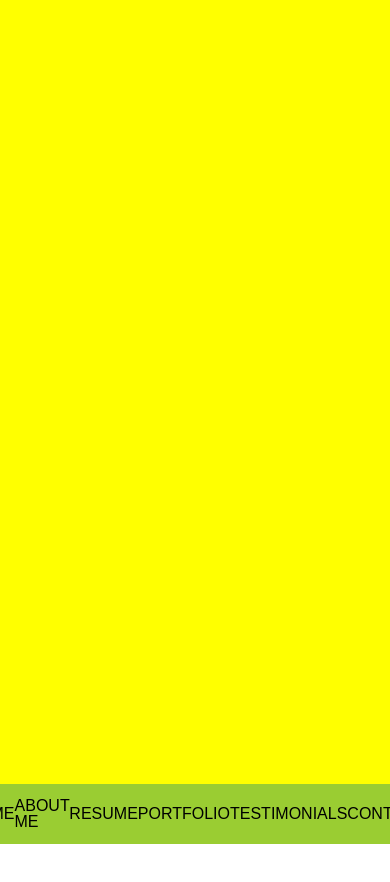
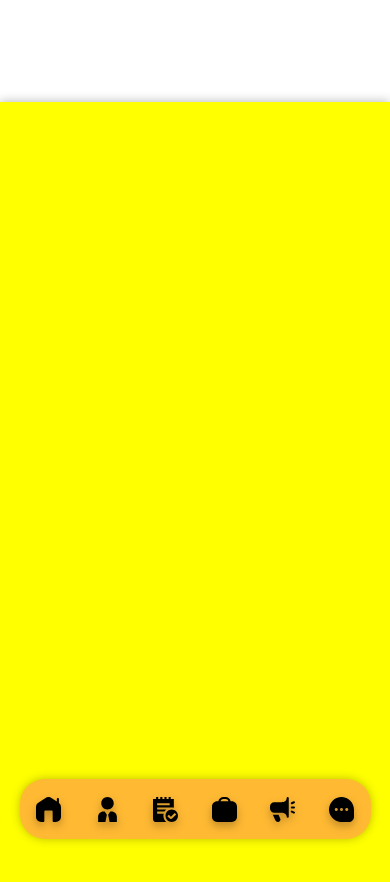
Before and after one commit to AngelGaitanG/AG-Portfolio, an Angular app: page / in a window 390 px wide. Shown: the top 882 px of the page. Before the commit the page ends 844 px from the top, so only its background shows below. Built offline with nearby package versions, Linux system fonts and the light colour scheme.

Commit message:
Header styles and its responsive designed

```diff
--- a/src/app/app.component.html
+++ b/src/app/app.component.html
@@ -1,6 +1,8 @@
+<div class="root">
     <header>
         <app-header></app-header>
     </header>
     <main>
         <router-outlet></router-outlet>
     </main>
+</div>
--- a/src/app/app.component.scss
+++ b/src/app/app.component.scss
@@ -1,15 +1,22 @@
 :host {
+    height: 100vh;
     display: flex;
-    margin: 0 auto;
+    justify-content: center;
+    align-items: center;
+}
+.root {
+    display: flex;
+    margin: auto;
     width: 100%;
     background-color: violet;
-    height: 100vh;
+    height: 641px;
     max-width: 1160px;
+    box-shadow: 0 0 10px rgba(0, 0, 0, .3);
 }
+
 
 header {
     width: 21%;
-
 }
 
 main {
@@ -26,12 +33,12 @@ main {
     header {
         width: 100%;
         height: 60px;
-        position: fixed;
-        bottom: 0;
+        position: absolute;
+        bottom: 5px;
     }
 
     main {
         width: 100%;
-        height: calc(100vh - 60px);
+        height: calc(100vh);
     }
 }
--- a/src/app/shared/components/header/header.component.html
+++ b/src/app/shared/components/header/header.component.html
@@ -3,11 +3,41 @@
 </div>
 <nav>
     <ul>
-        <li><a href="#">HOME</a></li>
-        <li><a href="#">ABOUT ME</a></li>
-        <li><a href="#">RESUME</a></li>
-        <li><a href="#">PORTFOLIO</a></li>
-        <li><a href="#">TESTIMONIALS</a></li>
-        <li><a href="#">CONTACT</a></li>
+        <li>
+            <a href="#">
+                <span>HOME</span>
+                <img src="../../../../assets/icons/chimenea-de-la-casa-b.svg" alt="" >
+            </a>
+        </li>
+        <li>
+            <a href="#">
+                <span>ABOUT ME</span>
+                <img src="../../../../assets/icons/hombre-empleado-alt-b.svg" alt="" >
+            </a>
+        </li>
+        <li>
+            <a href="#">
+                <span>RESUME</span>
+                <img src="../../../../assets/icons/verificacion-resumida-b.svg" alt="" >
+            </a>
+        </li>
+        <li>
+            <a href="#">
+                <span>PORTFOLIO</span>
+                <img src="../../../../assets/icons/maletin-en-blanco-b.svg" alt="" >
+            </a>
+        </li>
+        <li>
+            <a href="#">
+                <span>TESTIMONIALS</span>
+                <img src="../../../../assets/icons/megafono-b.svg" alt="" >
+            </a>
+        </li>
+        <li>
+            <a href="#">
+                <span>CONTACT</span>
+                <img src="../../../../assets/icons/puntos-de-comentario-b.svg" alt="" >
+            </a>
+        </li>
     </ul>
 </nav>
--- a/src/app/shared/components/header/header.component.scss
+++ b/src/app/shared/components/header/header.component.scss
@@ -1,13 +1,15 @@
+@import "../../../../styles.scss";
+
 :host {
     display: flex;
     flex-direction: column;
-    background-color: yellowgreen;
+    background-color: $primary-color;
+    height: 641px;
 }
 
 .hero {
     width: 100%;
-    height: 200px;
-    background-color: #f5f5f5;
+    height: 31.5%;
     display: flex;
     align-items: center;
     justify-content: center;
@@ -20,7 +22,7 @@
 }
 
 nav {
-    height: calc(100vh - 200px);
+    height: calc(100% - 31.5%);
 }
 nav ul {
     display: flex;
@@ -31,13 +33,49 @@ nav ul {
     height: 100%;
 }
 
+nav ul li {
+    text-align: center;
+    display: flex;
+    flex-direction: column-reverse;
+    align-items: center;
+}
+
+nav ul li a {
+    position: relative;
+    display: flex;
+    flex-direction: column-reverse;
+    align-items: center;
+    justify-content: center;
+    gap: 5px 0;
+}
+
+nav ul li a span{
+    color: $fourth-color;
+    font-size: $font-size-base;
+    font-weight: 600;
+    letter-spacing: 0.05em;
+    transition: .3s ease;
+    width: auto;
+}
+
+nav ul li a img {
+    width: 25px;
+    filter: drop-shadow(0px 4px 4px rgba(0, 0, 0, 0.25));
+    transition: .3s ease;
+    display: none;
+}
 
 @media  screen and (max-width: 1000px) {
 
     :host {
-        width: 100%;
+        margin: 0 auto;
+        width: 90%;
         height: 100%;
         z-index: 9;
+        justify-content: center;
+        border-radius: 25px;
+        padding: 0 ;
+        box-shadow: 0 0 10px rgba(0, 0, 0, 0.25);
     }
 
     .hero {
@@ -45,6 +83,18 @@ nav ul {
     }
 
     nav ul {
+        height: 100%;
+        width: 100%;
         flex-direction: row;
+        align-items: center;
+        justify-content: space-around;
+    }
+
+    nav ul li a img {
+        display: block;
+    }
+
+    nav ul li a span {
+        display: none;
     }
 }
```
Lines whose indentation alone changed are shown as unchanged.
